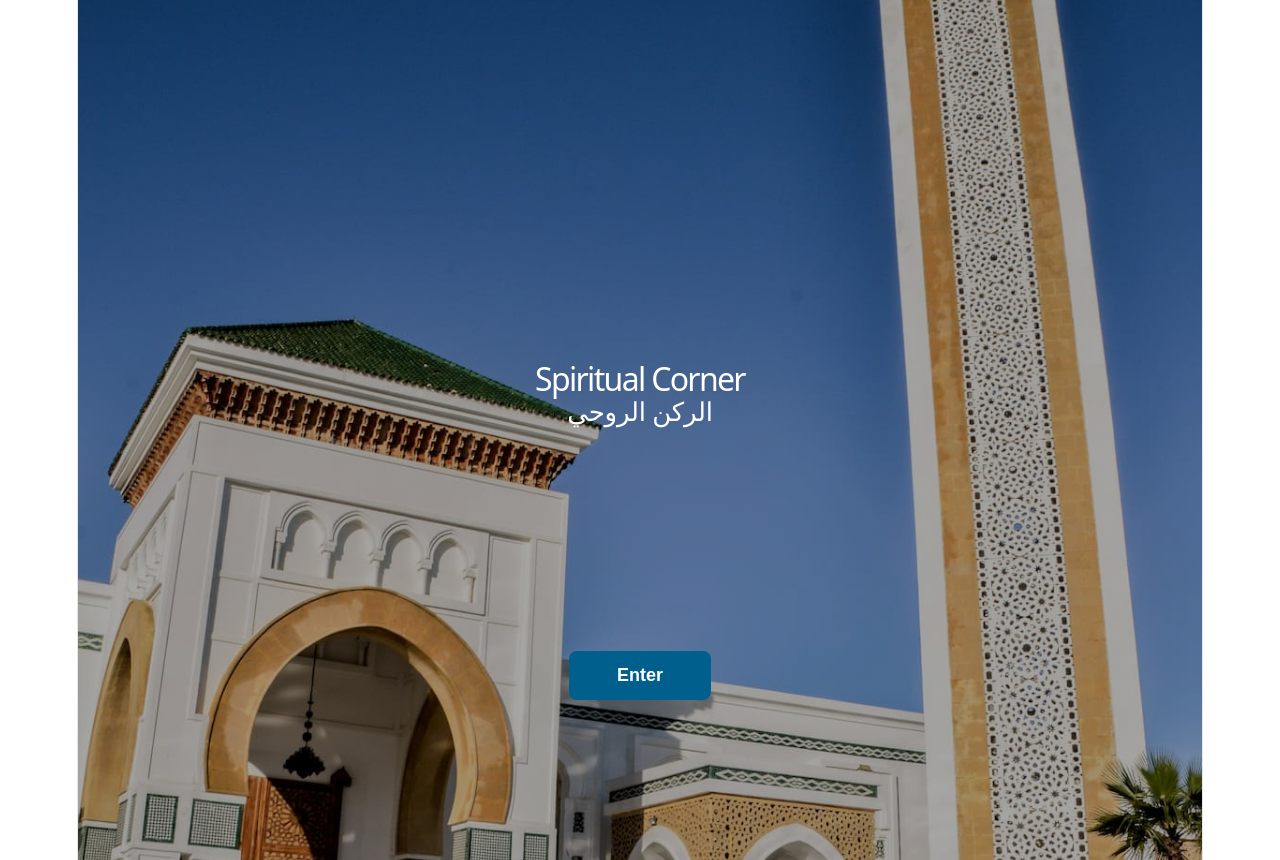
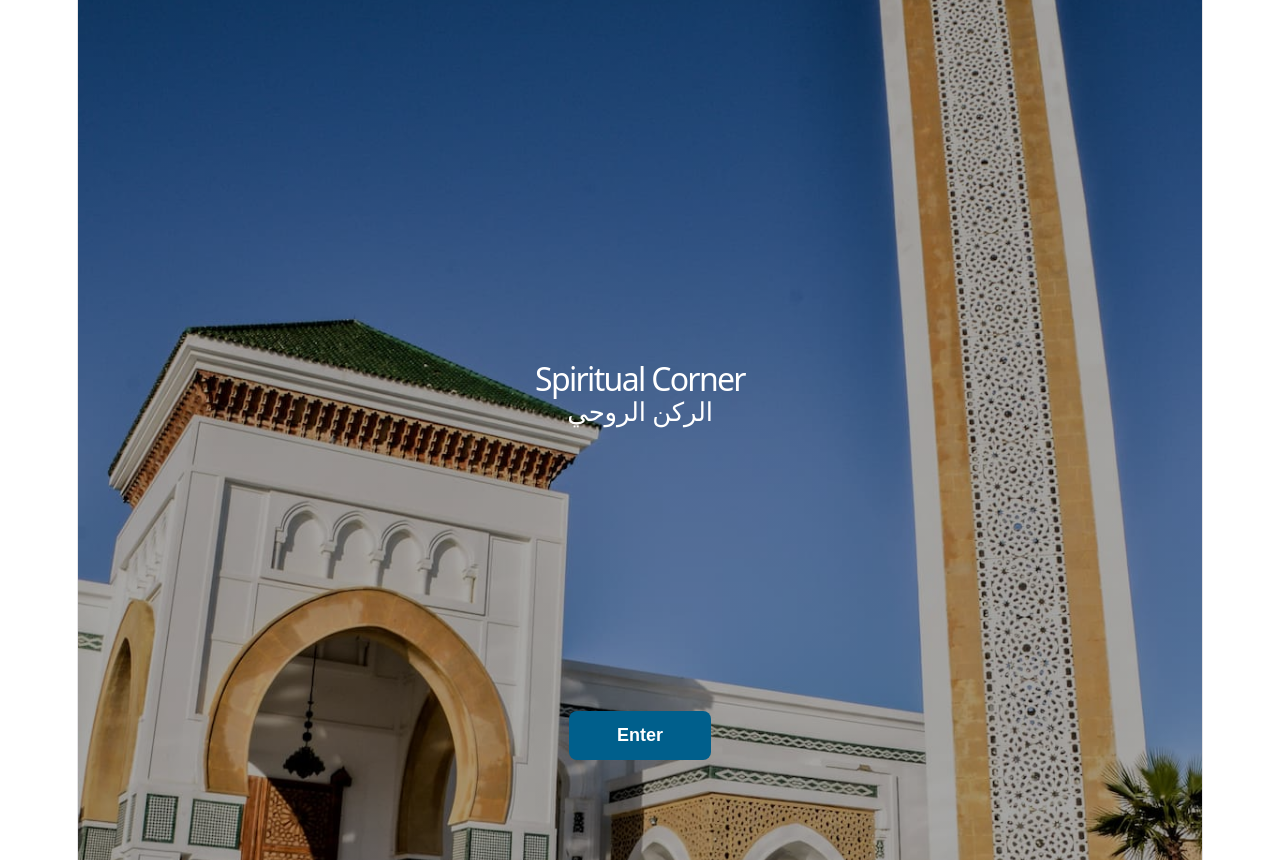
Before and after one commit to Lamiaeelhoudali/Spiritual-corner, a React app in the folder web/: page / in a window 1280 px wide. Built offline with nearby package versions, Linux system fonts and the light colour scheme; the HTML template or start-up script is replaced by a standard one.

Commit message:
Add relative positioning to home container for button anchor

```diff
--- a/web/src/pages/Home.jsx
+++ b/web/src/pages/Home.jsx
@@ -23,6 +23,7 @@ const styles = {
   alignItems: 'center',
   height: '100vh',
   width: '100%',
+  position: 'relative',
   paddingBottom: 60,
   backgroundImage: `linear-gradient(rgba(0,0,0,0.35), rgba(0,0,0,0.35)), url(${homeImg})`,
   backgroundSize: 'cover',
```
